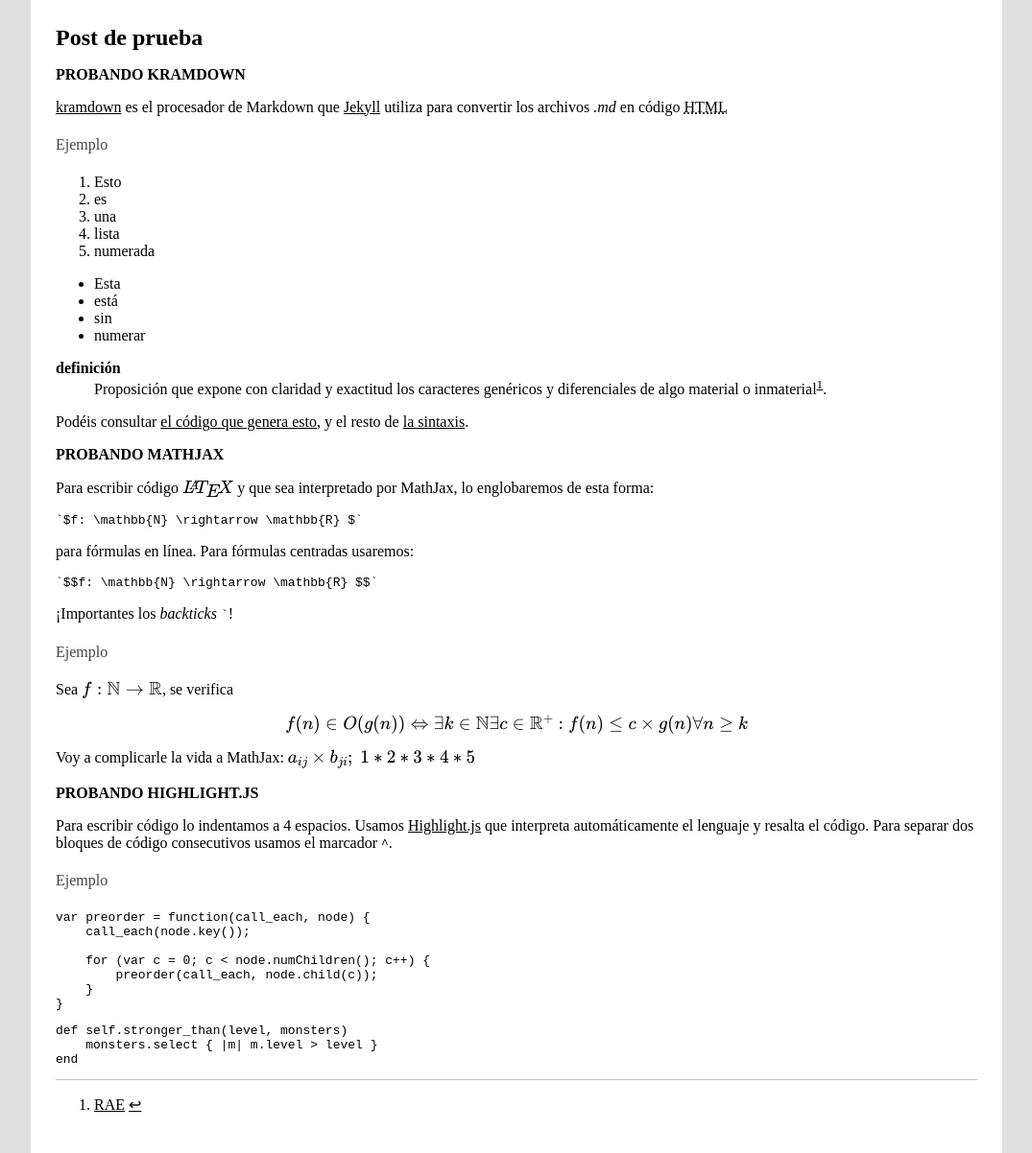
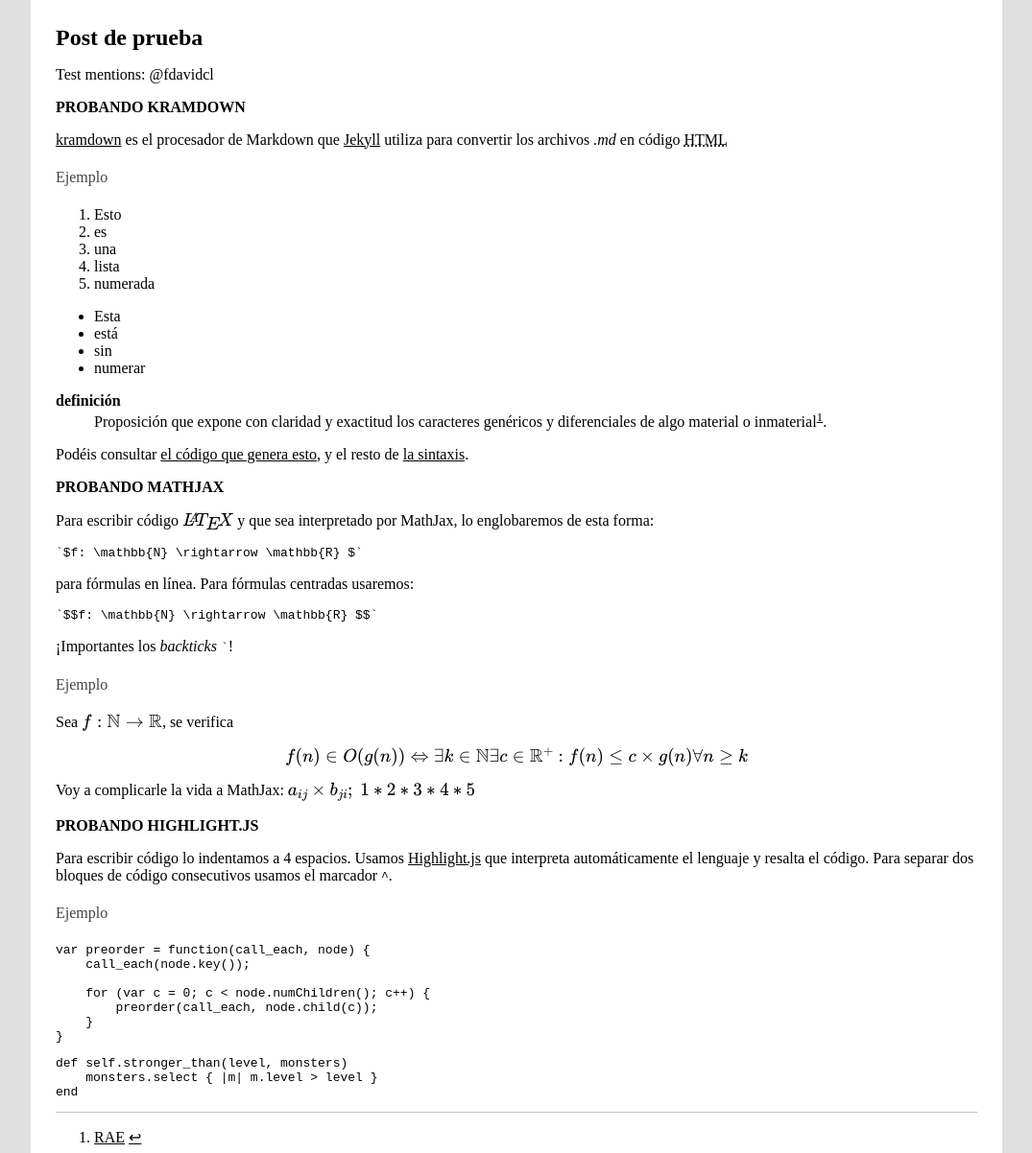
Before and after one commit to libreim/blog, a Jekyll site: the page built from _posts/2014-3-6-testpost.md, in a window 1280 px wide. Shown: the part 100-1302 px from the top of the page at 96% size, without its empty margins (102-1177 px from the left). Built offline with Jekyll 4.4.1, drawn with Linux system fonts in a browser that asks for light colours; formulas are drawn with MathJax 3; grey boxes are pictures that could not be loaded.

Commit message:
Mentions

```diff
--- a/_posts/2014-3-6-testpost.md
+++ b/_posts/2014-3-6-testpost.md
@@ -3,6 +3,8 @@ layout: chapter
 title: Post de prueba
 author: fdavidcl
 ---
+
+Test mentions: @fdavidcl
 
 ### Probando kramdown
 [kramdown](http://kramdown.gettalong.org/quickref.html) es el procesador de Markdown que
```
